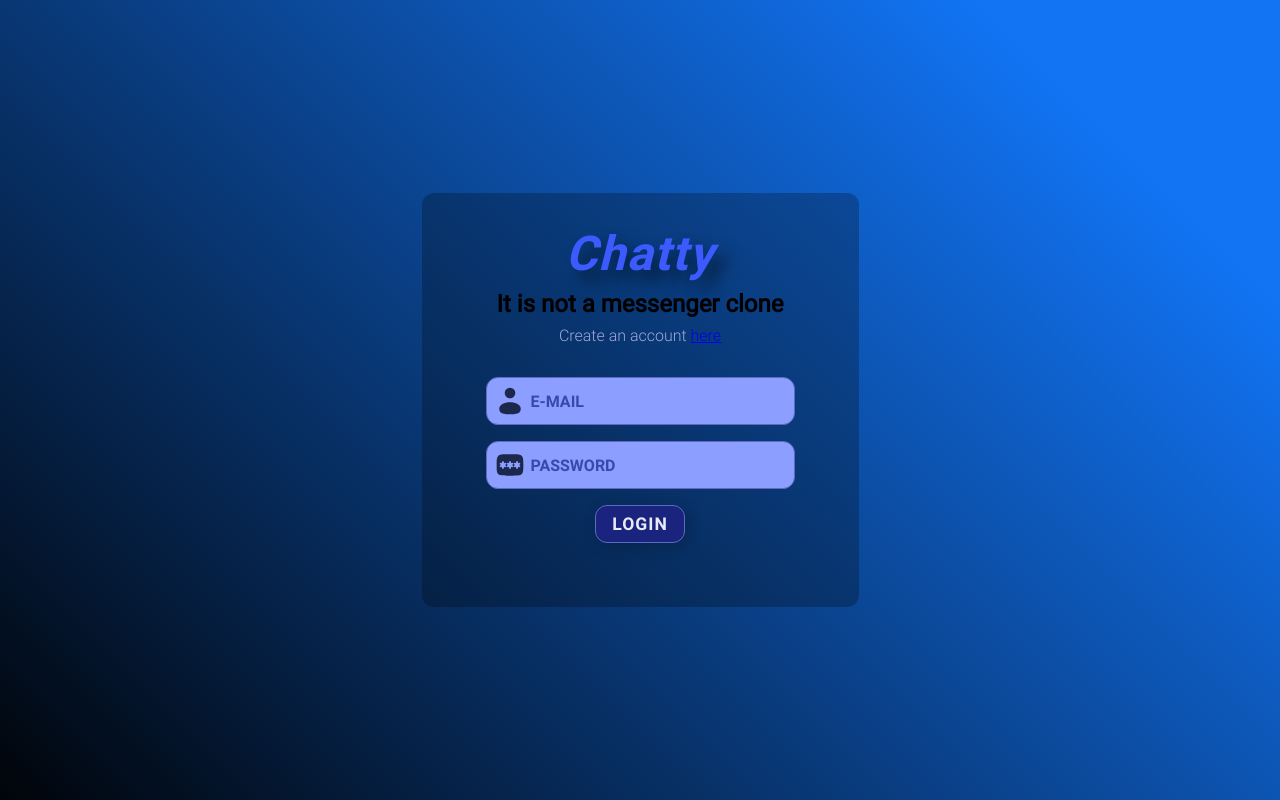
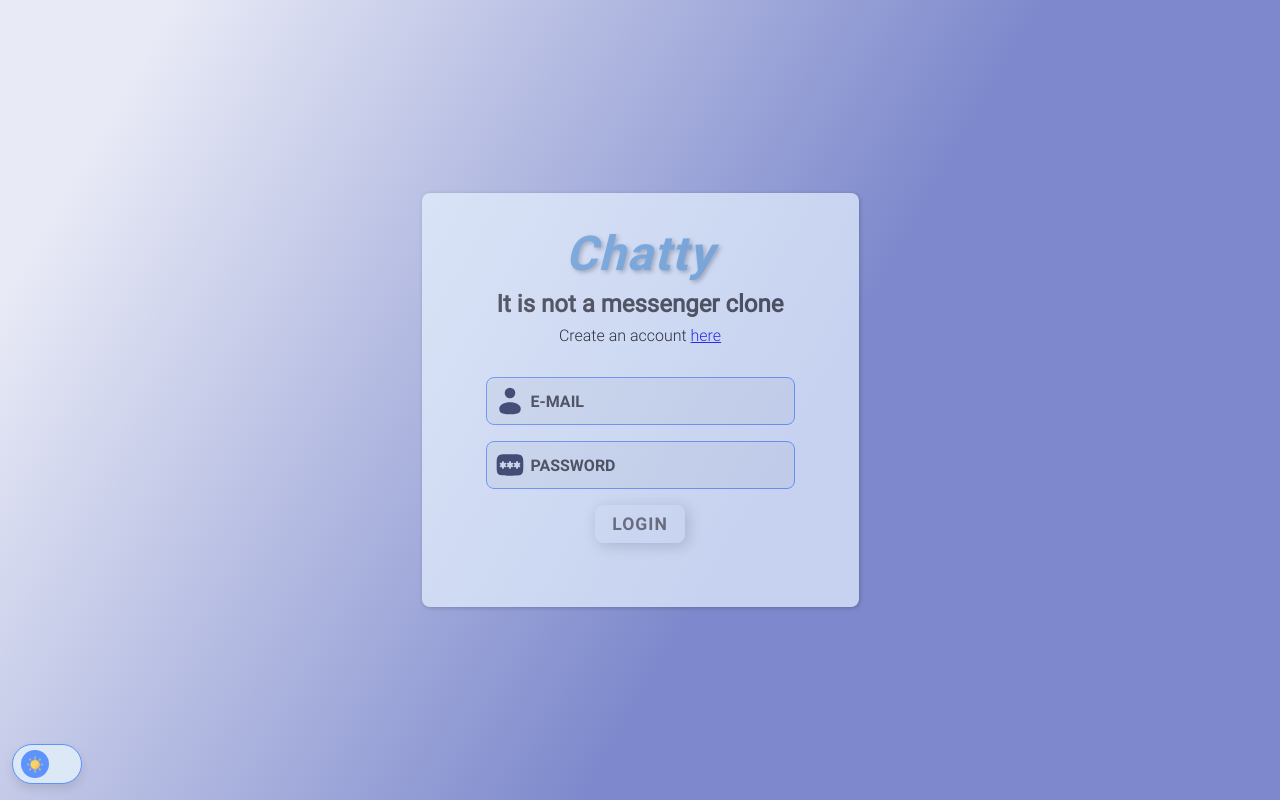
Before and after one commit to rozwijacze/chatty-web, a React (Vite) app: page /login in a window 1280 px wide. Built offline with nearby package versions, Linux system fonts and the light colour scheme.

Commit message:
changed color paletes for darkmode and lightmode, changed properties for colors, basic styling with palette

```diff
--- a/src/components/SideNav/SideNav.scss
+++ b/src/components/SideNav/SideNav.scss
@@ -22,16 +22,16 @@
             box-shadow: 3px 3px 15px rgba(0, 0, 0, 0.2);
             width: 48px;
             height: 48px;
-            background-color: var(--primary-A400);
-            border: 1px solid var(--primary-400);
-            border-radius: 12px;
+            background-color: var(--bg-200);
+            border: 1px solid var(--primary-200);
+            border-radius: 8px;
             padding: 0.5rem;
-            fill: var(--primary-A100);
+            fill: var(--accent-200);
             transition: all 0.3s ease-out;
         }
 
         &--active svg {
-            background-color: var(--primary-900);
+            background-color: var(--primary-200);
         }
     }
 }
--- a/src/components/ThemeButton/ThemeButton.scss
+++ b/src/components/ThemeButton/ThemeButton.scss
@@ -1,9 +1,11 @@
 .theme-btn {
-    position: relative;
+    position: absolute;
+    bottom: 1rem;
+    left: 0.75rem;
     border-radius: 100px;
     box-shadow: 0 5px 10px rgba(0, 0, 0, 0.1);
-    background-color: var(--primary-A400);
-    border: 1px solid var(--primary-400);
+    background-color: var(--bg-200);
+    border: 1px solid var(--primary-200);
     height: 40px;
     width: 70px;
     transition: all 0.3s ease-out;
@@ -22,11 +24,11 @@
         left: 8px;
         transform: translateY(-50%);
         transition: all 0.3s ease-in;
-        background-color: var(--primary-700);
+        background-color: var(--primary-200);
 
         .dark & {
             left: 50%;
-            background-color: var(--primary-50);
+            background-color: var(--primary-200);
         }
     }
 
--- a/src/layouts/FormLayout/FormLayout.scss
+++ b/src/layouts/FormLayout/FormLayout.scss
@@ -10,8 +10,11 @@
 
     &__wrapper {
         padding: 2rem;
-        border-radius: 12px;
-        background: rgb(0 0 0 / 25%);
+        border-radius: 8px;
+        background-color: var(--bg-100);
+        opacity: 0.7;
+        transition: all 0.2s ease-out;
+        box-shadow: 1px 1px 4px rgba(0, 0, 0, 0.3);
     }
 
     &__title {
@@ -22,17 +25,15 @@
 
         h1 {
             font-size: 3rem;
-            text-shadow: 10px 10px 15px rgba(0, 0, 0, 0.5);
+            text-shadow: 2px 2px 4px rgba(0, 0, 0,0.3);
         }
 
         p {
-            color: var(--primary-200);
-
             a {
                 text-decoration: underline;
 
                 @include for-link {
-                    color: var(--primary-100);
+                    color: var(--primary-200);
                 }
             }
         }
--- a/src/layouts/FormLayout/FormLayout.tsx
+++ b/src/layouts/FormLayout/FormLayout.tsx
@@ -3,6 +3,7 @@ import './FormLayout.scss';
 import { ViewType } from '../../types/ViewType';
 import { Login } from '../../pages/Login/Login';
 import { Register } from '../../pages/Register/Register';
+import { ThemeButton } from '../../components/ThemeButton/ThemeButton';
 
 interface Props {
     view: ViewType.LOGIN | ViewType.REGISTER;
@@ -23,6 +24,7 @@ export const FormLayout = (props: Props) => {
 
     return (
         <main className="form-layout">
+            <ThemeButton />
             <div className="form-layout__wrapper">
                 <div className="form-layout__title">
                     <h1 className="logo-title">Chatty</h1>
--- a/src/pages/Home/Home.scss
+++ b/src/pages/Home/Home.scss
@@ -1,13 +1,13 @@
 .home {
     display: flex;
-    background-color: var(--primary-50);
-    color: var(--primary-900);
+    background-color: var(--bg-200);
+    color: var(--text-200);
 
     > * {
         padding: 0.75rem;
 
         &:not(:last-child) {
-            border-right: 1px solid var(--primary-600);
+            border-right: 1px solid var(--primary-200);
         }
     }
 }
--- a/src/pages/Login/Login.scss
+++ b/src/pages/Login/Login.scss
@@ -16,7 +16,7 @@
             font-size: 1rem;
             font-family: Roboto-Bold;
             text-transform: uppercase;
-            color: var(--primary-600);
+            color: var(--text-100);
         }
     }
 }
--- a/src/pages/Register/Register.scss
+++ b/src/pages/Register/Register.scss
@@ -13,6 +13,6 @@
 
     label {
         font-family: Roboto-Bold;
-        color: var(--primary-100);
+        color: var(--text-200);
     }
 }
--- a/src/pages/Register/Register.tsx
+++ b/src/pages/Register/Register.tsx
@@ -61,7 +61,7 @@ export const Register = () => {
                     Register
                 </button>
 
-                <Link to="/login" className="button">
+                <Link to="/login" className="button button--flat">
                     Back
                 </Link>
             </div>
--- a/src/styles/general.scss
+++ b/src/styles/general.scss
@@ -20,8 +20,8 @@ $dark: meta.module-variables('dark');
     font-style: italic;
     margin: 0;
     letter-spacing: 1.4px;
-    color: var(--primary-A400);
-    transition: all 0.3s ease-out;
+    color: var(--accent-100);
+    transition: all 0.2s ease-out;
 }
 
 .button {
@@ -29,10 +29,32 @@ $dark: meta.module-variables('dark');
     font-family: Roboto-Bold;
     letter-spacing: 1px;
     box-shadow: 3px 3px 15px rgba(0, 0, 0, 0.2);
-    border: 1px solid var(--primary-400);
-    border-radius: 12px;
+    border: 1px solid var(--bg-100);
+    border-radius: 8px;
     padding: 0.5rem 1rem;
-    background: var(--primary-900);
-    color: var(--primary-50);
+    background: var(--bg-100);
+    color: var(--text-200);
     text-transform: uppercase;
+    transition: all 0.2s;
+
+    &:hover {
+        background-color: var(--bg-200);
+        color: var(--accent-100);
+        border-color: var(--bg-300);
+    }
+
+    &--flat {
+        background: none;
+        border: none;
+        box-shadow: none;
+        border-radius: 4px;
+    }
 }
+
+input {
+    background-color: var(--bg-300);
+
+    &:hover {
+        opacity: 0.6;
+    }
+}
--- a/src/styles/main.scss
+++ b/src/styles/main.scss
@@ -44,16 +44,17 @@ a:link {
     text-decoration: none;
 }
 
-h1 {
+h1, h2, h3, h4, h5, h6 {
     font-family: Roboto-Bold;
+    color: var(--text-100);
 }
 
 input {
     font-size: 1.2rem;
     padding: 0.5rem 0.75rem;
-    border-radius: 12px;
-    border: 1px solid var(--primary-400);
-    background: var(--primary-A100);
+    border-radius: 8px;
+    border: 1px solid var(--primary-200);
+    background: var(--bg-200);
 
     &:-webkit-autofill {
         font-size: 1.2rem;
--- a/src/styles/themes/_dark.scss
+++ b/src/styles/themes/_dark.scss
@@ -1,15 +1,15 @@
-/* dark mode / light mode */
-$primary-50: #000000; // #e8eaf6
-$primary-100: #000000; // #c5cae9
-$primary-200: #000000; // #9fa8da
-$primary-300: #000000; // #7986cb
-$primary-400: #ffffff; // #5c6bc0
-$primary-500: #ffffff; // #3f51b5
-$primary-600: #ffffff; // #3949ab
-$primary-700: #ffffff; // #303f9f
-$primary-800: #ffffff; // #283593
-$primary-900: #ffffff; // #1a237e
-$primary-A100: #000000; // #8c9eff
-$primary-A200: #000000; // #536dfe
-$primary-A400: #ffffff; // #3d5afe
-$primary-A700: #ffffff; // #304ffe
+$background-gradient: linear-gradient(120deg, rgba(51, 73, 116, 1) 25%, rgba(15, 22, 36, 1) 80%);
+
+$primary-100: #1a237e;
+$primary-200: #534bae;
+$primary-300: #b8a6ff;
+$accent-100: #ff4081;
+$accent-200: #d37c99;
+$text-100: #ffffff;
+$text-200: #e0e0e0;
+$bg-100: #0f1624;
+$bg-200: #1e2533;
+$bg-300: #353c4c;
+
+$white-color: #ffffff;
+$primary-logo: #00a8e8;
--- a/src/styles/themes/_light.scss
+++ b/src/styles/themes/_light.scss
@@ -1,18 +1,16 @@
 /* variables */
-$background-gradient: linear-gradient(45deg, hsla(0, 0%, 0%, 1) 0%, hsla(216, 83%, 2%, 1) 0%, hsla(214, 90%, 51%, 1) 85%);
+$background-gradient: linear-gradient(120deg, rgba(232, 234, 246, 1) 10%, rgba(125, 137, 204, 1) 60%);
 
-/* light mode / dark mode */
-$primary-50: #e8eaf6; // #000000
-$primary-100: #c5cae9; // #000000
-$primary-200: #9fa8da; // #000000
-$primary-300: #7986cb; // #000000
-$primary-400: #5c6bc0; // #ffffff
-$primary-500: #3f51b5; // #ffffff
-$primary-600: #3949ab; // #ffffff
-$primary-700: #303f9f; // #ffffff
-$primary-800: #283593; // #ffffff
-$primary-900: #1a237e; // #ffffff
-$primary-A100: #8c9eff; // #000000
-$primary-A200: #536dfe; // #000000
-$primary-A400: #3d5afe; // #ffffff
-$primary-A700: #304ffe; // #ffffff
+$primary-100: #0066cc;
+$primary-200: #5c93ff;
+$primary-300: #ccf6ff;
+$accent-100:#6FA8DC;
+$accent-200:#004e7b;
+$text-100: #333333;
+$text-200: #5c5c5c;
+$bg-100: #e6f2ff;
+$bg-200: #dce8f5;
+$bg-300: #b4bfcc;
+
+$white-color: #ffffff;
+$primary-logo: #00a8e8;
```
